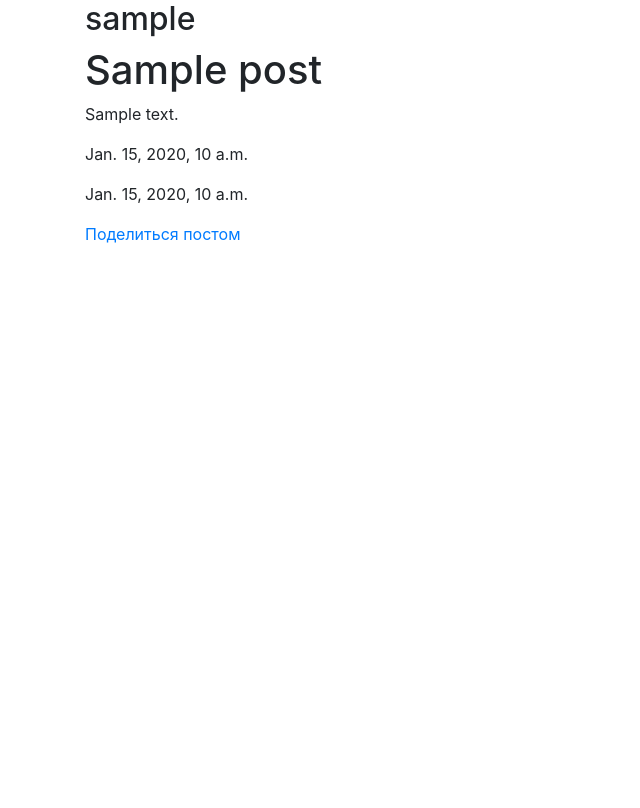
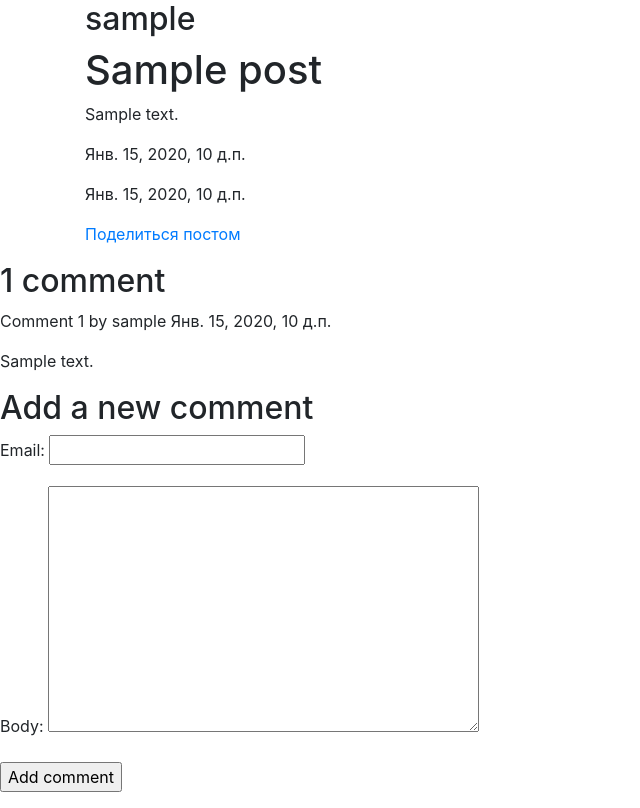
Before and after one commit to Datkaaiym01/itblogproject1, a Django app: a page that uses templates/blog/post_detail.html in a window 1280 px wide. Shown: the whole page, without its empty margins (0-640 px from the left). Before the commit the page ends 243 px from the top, so only its background shows below. Run offline with Django 3.2, Linux system fonts and the light colour scheme; tables that the repository leaves empty hold one stand-in row (values such as "Sample post"); some libraries are stand-ins or nearby versions.

Commit message:
add comment models and form

```diff
--- a/blog/forms.py
+++ b/blog/forms.py
@@ -1,7 +1,14 @@
 from django import forms
+from blog.models import Comment
 
 class EmailPostForm(forms.Form):
     name = forms.CharField(max_length=25)
     email = forms.EmailField()
     to = forms.EmailField()
     comments = forms.CharField(required=False, widget=forms.Textarea)
+
+
+class CommentForm(forms.ModelForm):
+    class Meta:
+        model = Comment
+        fields = ('email', 'body')
--- a/blog/models.py
+++ b/blog/models.py
@@ -47,3 +47,25 @@
             self.publish.day,
             self.slug]
             )
+
+
+class Comment(models.Model):
+    post = models.ForeignKey(
+        Post, on_delete=models.CASCADE,
+        related_name='comments'
+        )
+    author = models.ForeignKey(
+        User, on_delete=models.CASCADE,
+        related_name='user_comments'
+        )
+    email = models.EmailField()
+    body = models.TextField()
+    created_at = models.DateTimeField(auto_now_add=True)
+    updated_at = models.DateTimeField(auto_now=True)
+    active = models.BooleanField(default=True)
+
+    class Meta:
+        ordering = ('created_at', )
+
+    def __str__(self):
+        return f"Comments by {self.author} on {self.post}"
--- a/blog/views.py
+++ b/blog/views.py
@@ -1,8 +1,9 @@
 from django.shortcuts import render, get_object_or_404
-from blog.models import Post
+from blog.models import Post, Comment
 from django.views.generic import ListView
-from blog.forms import EmailPostForm
+from blog.forms import EmailPostForm, CommentForm
 from django.core.mail import send_mail
+from django.contrib.auth.models import User
 # from django.core.paginator import Paginator, EmptyPage, PageNotAnInteger
 
 # Function Based View
@@ -37,8 +38,27 @@
         publish__year=year, publish__month=month,
         publish__day=day
     )
+    comments = post.comments.filter(active=True)
+    new_comment = None
+    if request.method == 'POST':
+        comment_form = CommentForm(data=request.POST)
+        if comment_form.is_valid():
+            new_comment = comment_form.save(commit=False)
+            new_comment.post = post
+            user = User.objects.get(pk=request.user.pk)
+            print(user)
+            new_comment.author = user
+            new_comment.save()
+    else:
+        comment_form = CommentForm()
+
     return render(
-        request, 'blog/post_detail.html', {'post': post}
+        request, 'blog/post_detail.html', {
+            'post': post, 'comments': comments,
+            'new_comment': new_comment,
+            'comment_form': comment_form
+
+            }
     )
 
 def post_share(request, post_id):
--- a/main/settings.py
+++ b/main/settings.py
@@ -94,7 +94,7 @@
 # Internationalization
 # https://docs.djangoproject.com/en/2.2/topics/i18n/
 
-LANGUAGE_CODE = 'en-us'
+LANGUAGE_CODE = 'ru-ru'
 
 TIME_ZONE = 'UTC'
 
--- a/templates/blog/post_detail.html
+++ b/templates/blog/post_detail.html
@@ -9,7 +9,37 @@
     <p>{{post.created}}</p>
     <p>{{post.updated}}</p>
     <p>
-    <a href="{% url 'blog:post_share' post.id %}">Поделиться постом</a>
+        <a href="{% url 'blog:post_share' post.id %}">Поделиться постом</a>
     </p>
 </div>
+
+{% with comments.count as total_comments %}
+<h2>
+    {{ total_comments }}
+    comment{{ total_comments|pluralize }}
+</h2>
+{% endwith %}
+{% for comment in comments %}
+<div class="comment">
+    <p class="info">
+        Comment {{ forloop.counter }} by
+        {{ comment.author }} {{ comment.created_at }}
+    </p>
+    {{ comment.body|linebreaks }}
+</div>
+{% empty %}
+<p>There are no comments yet.</p>
+{% endfor %}
+
+{% if new_comment %}
+<h2>Your comment has been added.</h2>
+{% else %}
+<h2>Add a new comment</h2>
+<form action="." method="post">
+    {{ comment_form.as_p }}
+    {% csrf_token %}
+    <p><input type="submit" value="Add comment"></p>
+</form> {% endif %}
+
+
 {% endblock content %}
```
Also changed, not shown: blog/admin.py (+16 -1 lines), blog/migrations/0003_comment.py (added), blog/migrations/0004_auto_20200124_1445.py (added), blog/migrations/0005_auto_20200124_1455.py (added), 1 other file.
